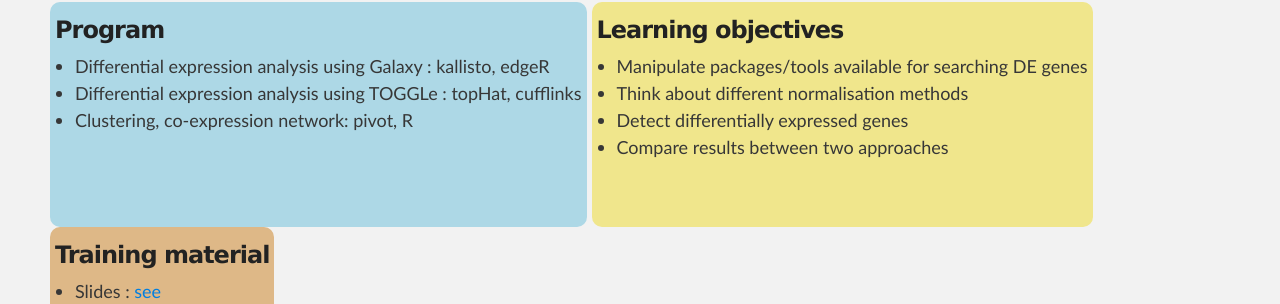
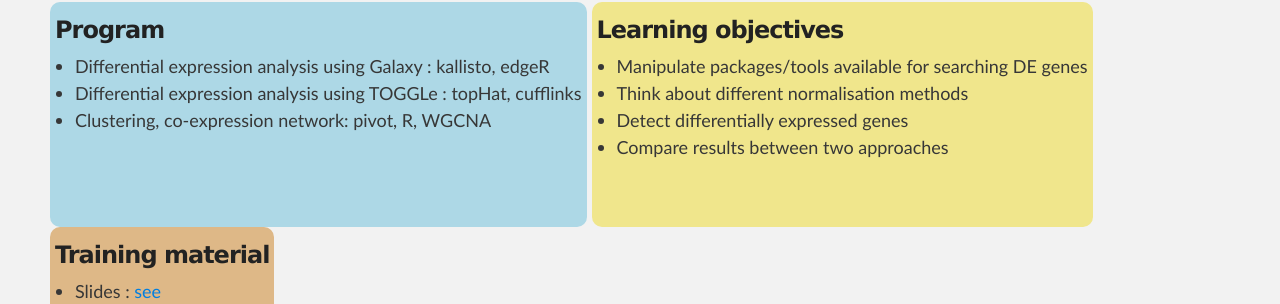
Before and after one commit to SouthGreenPlatform/trainings, a Jekyll site: the page built from _pages/RNASeq.md, in a window 1280 px wide. Shown: the part 559-863 px from the top of the page. Built offline with Jekyll 4.4.1, drawn with Linux system fonts in a browser that asks for light colours; nearby versions of some CDN libraries.

Commit message:
Update RNASeq.md

```diff
--- a/_pages/RNASeq.md
+++ b/_pages/RNASeq.md
@@ -23,7 +23,7 @@ Workflow management system (Galaxy, TOGGLe)
 <ul>
 <li> Differential expression analysis using Galaxy : kallisto, edgeR </li>
 <li> Differential expression analysis using TOGGLe : topHat, cufflinks </li>
-<li> Clustering, co-expression network: pivot, R</li>
+<li> Clustering, co-expression network: pivot, R, WGCNA</li>
 </ul>
 </div>
 
```
